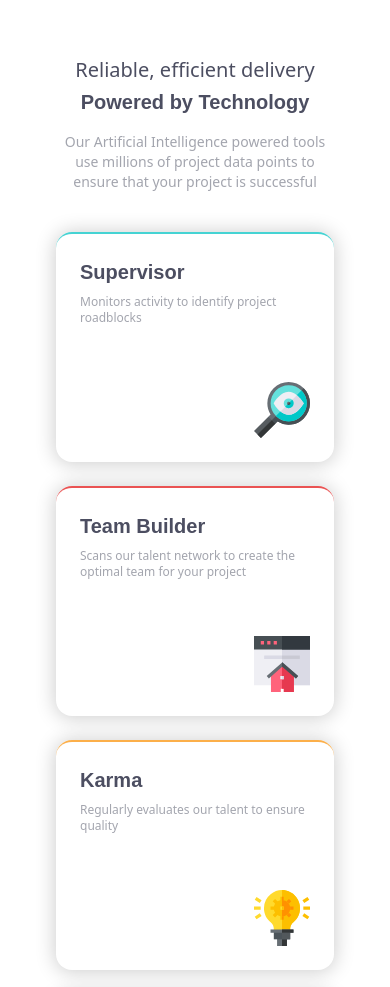
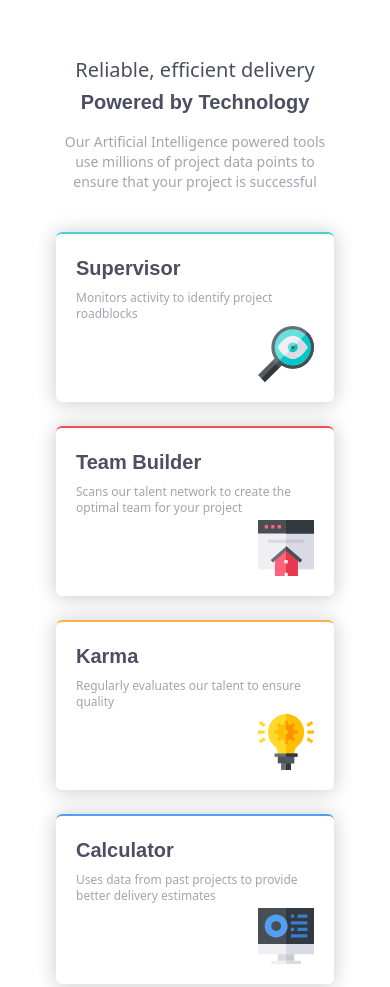
Before and after one commit to cunbex/Frontend-Mentor-Four-card-feature-section-using-tailwind, a website: page index.html in a window 390 px wide. Shown: the top 987 px of the page. Drawn offline with Linux system fonts and the light colour scheme.

Commit message:
Updated css.

```diff
--- a/src/input.css
+++ b/src/input.css
@@ -1,8 +1,7 @@
 @tailwind base;
 @tailwind components;
 .card {
-  @apply shadow-[0px_1px_20px_1px_rgba(0,0,0,.2)] flex flex-col gap-5 p-5 border-t-2 border-solid rounded-md min-[412px]:gap-3 min-[540px]:shadow-[0px_1px_25px_1px_rgba(0,0,0,.2)] min-[540px]:border-t-4
-  md:border-t-8 p-10 gap-14 rounded-2xl lg:gap-6 w-full p-6 xl:border-t-4;
+  @apply gap-1 shadow-[0px_1px_20px_1px_rgba(0,0,0,.2)] flex flex-col p-5 border-t-2 border-solid rounded-md min-[412px]:gap-3 min-[540px]:shadow-[0px_1px_25px_1px_rgba(0,0,0,.2)] min-[540px]:border-t-4 md:border-t-8 md:p-10 md:gap-14 md:rounded-2xl lg:gap-6 lg:w-full lg:p-6 xl:border-t-4;
 }
 .rs-1-0 {
   @apply min-[360px]:text-xl;
```
Also changed, not shown: dist/style/output.css.
